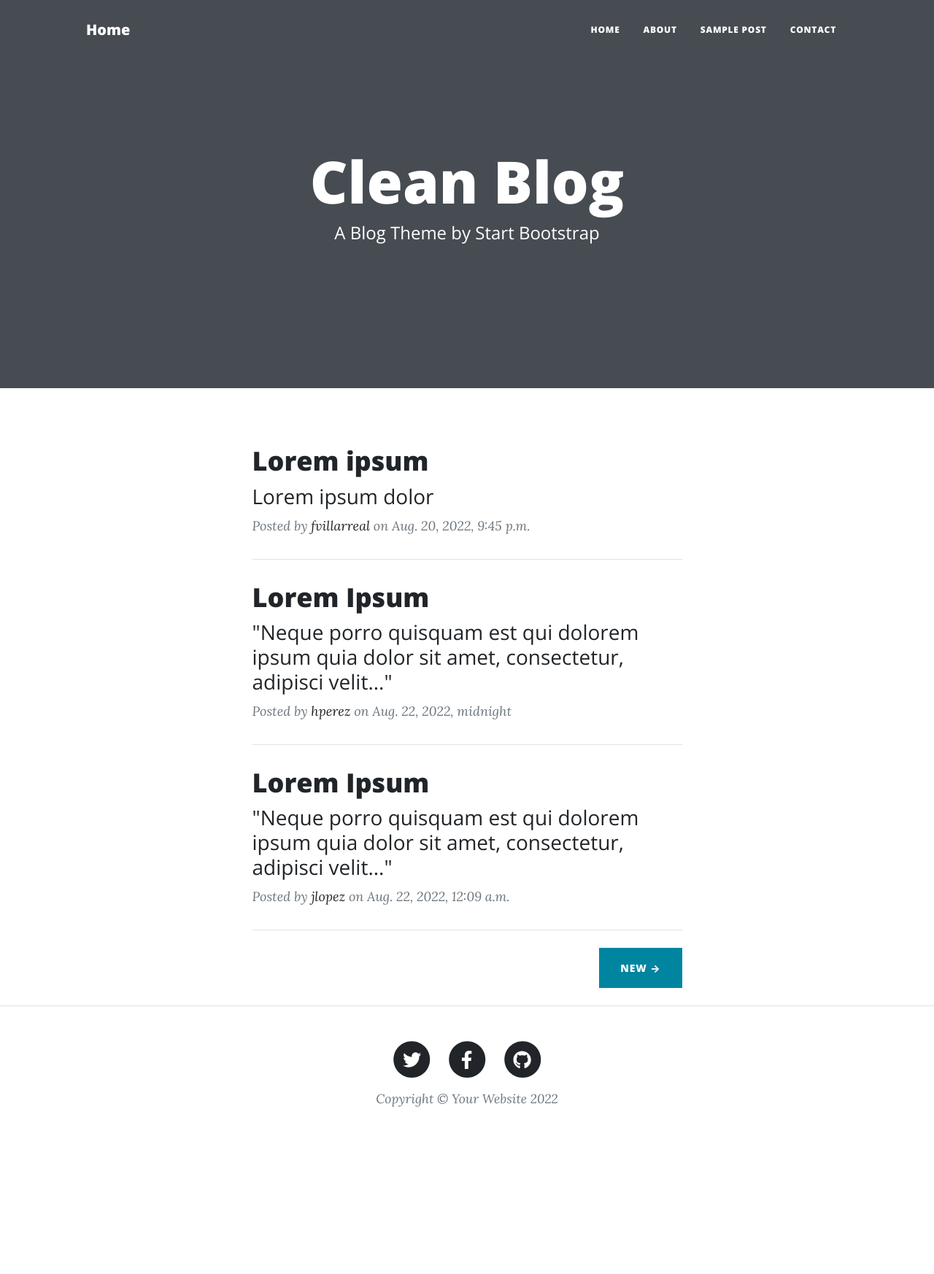
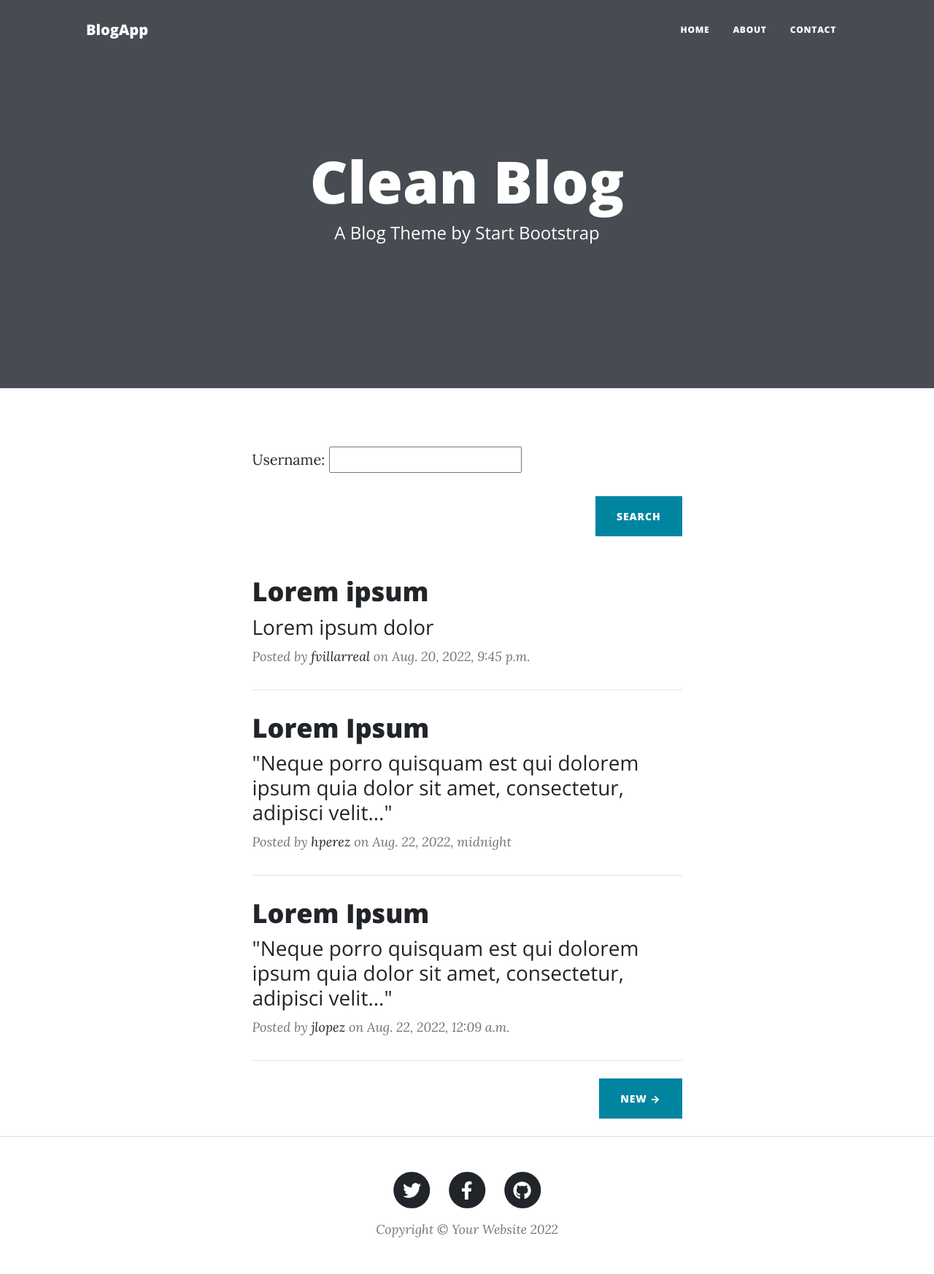
Before and after one commit to franco-villarreal/blog-django, a Django app: page /BlogApp/ in a window 1280 px wide. Shown: the whole page at 73% size. Before the commit the page ends 1517 px from the top, so only its background shows below. Run offline with Django 4.2, Linux system fonts and the light colour scheme; data comes from the database, SQL or seed files in the repository; both versions use the stored data as it was after the commit; some libraries are stand-ins or nearby versions.

Commit message:
Add post comments and minor fixes

```diff
--- a/BlogApp/forms.py
+++ b/BlogApp/forms.py
@@ -1,9 +1,14 @@
 from django import forms
 
 class CreatePostForm(forms.Form):
+    author = forms.CharField(max_length=15)
     title = forms.CharField(max_length=100)
     subtitle = forms.CharField(max_length=200)
     article = forms.CharField(max_length=10000)
 
 class FindPostByUsernameForm(forms.Form):
     username = forms.CharField(max_length=100)
+
+class CommentPostForm(forms.Form):
+    username = forms.CharField(max_length=15)
+    message = forms.CharField(max_length=100)
--- a/BlogApp/templates/BlogApp/base.html
+++ b/BlogApp/templates/BlogApp/base.html
@@ -20,16 +20,15 @@
         <!-- Navigation-->
         <nav class="navbar navbar-expand-lg navbar-light" id="mainNav">
             <div class="container px-4 px-lg-5">
-                <a class="navbar-brand" href="{% url 'BlogAppHome' %}">Home</a>
+                <a class="navbar-brand" href="{% url 'BlogAppHome' %}">BlogApp</a>
                 <button class="navbar-toggler" type="button" data-bs-toggle="collapse" data-bs-target="#navbarResponsive" aria-controls="navbarResponsive" aria-expanded="false" aria-label="Toggle navigation">
                     Menu
                     <i class="fas fa-bars"></i>
                 </button>
                 <div class="collapse navbar-collapse" id="navbarResponsive">
                     <ul class="navbar-nav ms-auto py-4 py-lg-0">
-                        <li class="nav-item"><a class="nav-link px-lg-3 py-3 py-lg-4" href="index.html">Home</a></li>
+                        <li class="nav-item"><a class="nav-link px-lg-3 py-3 py-lg-4" href="{% url 'BlogAppHome' %}">Home</a></li>
                         <li class="nav-item"><a class="nav-link px-lg-3 py-3 py-lg-4" href="about.html">About</a></li>
-                        <li class="nav-item"><a class="nav-link px-lg-3 py-3 py-lg-4" href="post.html">Sample Post</a></li>
                         <li class="nav-item"><a class="nav-link px-lg-3 py-3 py-lg-4" href="contact.html">Contact</a></li>
                     </ul>
                 </div>
--- a/BlogApp/templates/BlogApp/create-post.html
+++ b/BlogApp/templates/BlogApp/create-post.html
@@ -28,7 +28,7 @@ New post
                 {{ form.as_p }}
 
                 <div class="d-flex justify-content-end mb-4">
-                        <input  class="btn btn-primary text-uppercase" type="submit" value="Crear">
+                        <input  class="btn btn-primary text-uppercase" type="submit" value="New">
                 </div>
             </form>
         </div>
--- a/BlogApp/templates/BlogApp/home.html
+++ b/BlogApp/templates/BlogApp/home.html
@@ -24,6 +24,19 @@ Home
 <div class="container px-4 px-lg-5">
     <div class="row gx-4 gx-lg-5 justify-content-center">
         <div class="col-md-10 col-lg-8 col-xl-7">
+            <form action="" method="POST">
+                {% csrf_token %}
+                {{ form.as_p }}
+                <div class="d-flex justify-content-end mb-4">
+                    <input  class="btn btn-primary text-uppercase" type="submit" value="Search">
+                </div>
+            </form>
+        </div>
+    </div>
+</div>
+<div class="container px-4 px-lg-5">
+    <div class="row gx-4 gx-lg-5 justify-content-center">
+        <div class="col-md-10 col-lg-8 col-xl-7">
             {% for post in posts %}
             <!-- Post preview-->
             <div class="post-preview">
--- a/BlogApp/urls.py
+++ b/BlogApp/urls.py
@@ -1,9 +1,8 @@
 from django.urls import path
-from BlogApp.views import home, findPostById, createPost, findPostsByUsernameForm
+from BlogApp.views import home, findPostById, createPost
 
 urlpatterns = [
     path('', home, name="BlogAppHome"),
     path('posts/', createPost, name="BlogAppNewPost"),
     path('posts/(?P<id>\d+)/$', findPostById, name="BlogAppPosts"),
-    path('posts/search', findPostsByUsernameForm, name='BlogAppFindPostsByUsername')
 ]
--- a/BlogApp/views.py
+++ b/BlogApp/views.py
@@ -1,17 +1,59 @@
 from datetime import datetime
 from django.shortcuts import render
-from BlogApp.forms import CreatePostForm, FindPostByUsernameForm
-from BlogApp.models import Post, User
+from BlogApp.forms import CommentPostForm, CreatePostForm, FindPostByUsernameForm
+from BlogApp.models import Post, PostComment, User
+
+def findUsersByUsername(username):
+    users = User.objects.filter(username=username)
+
+    return users
+
+def findUserByUsernameOrCreateIt(username):
+    users = findUsersByUsername(username)
+
+    if len(users) == 0:
+        user = User(username=username)
+        user.save()
+    else:
+        user = users[0]
+
+    return user
 
 def home(request):
+    if request.method == 'POST':
+        form = FindPostByUsernameForm(request.POST)
+        if(form.is_valid()):
+            data = form.cleaned_data
+            users = findUsersByUsername(data.get('username'))
+            posts = Post.objects.filter(user=users[0].id)
+
+            context = {
+                "posts": posts
+            }
+
+            return render(request, 'BlogApp/home.html', context)
+
     posts = Post.objects.all()
-    context = { "posts": posts }
+    context = { "posts": posts, "form": FindPostByUsernameForm() }
 
     return render(request, 'BlogApp/home.html', context)
 
 def findPostById(request, id):
     posts = Post.objects.filter(id=id)
-    context = { "post": posts[0] }
+    post = posts[0]
+    comments = PostComment.objects.filter(post=post)
+
+    if request.method == 'POST':
+        form = CommentPostForm(request.POST)
+        if(form.is_valid()):
+            data = form.cleaned_data
+            user = findUserByUsernameOrCreateIt(data.get('username'))
+            comment = PostComment(post=posts[0], user=user, message=data.get('message'), created_at=datetime.now())
+            comment.save()
+
+            comments = PostComment.objects.filter(post=post)
+
+    context = { "post": post, "comments": comments, "form": CommentPostForm() }
 
     return render(request, 'BlogApp/post.html', context)
 
@@ -21,9 +63,13 @@ def createPost(request):
         if(form.is_valid()):
             data = form.cleaned_data
             # TODO: User ID must be obtained from user session, once authentication is implemented
-            userId = 1
-            users = User.objects.filter(id=userId)
-            user = users[0]
+            users = User.objects.filter(username=data.get('author'))
+
+            if len(users) == 0:
+                user = User(username=data.get('author'))
+                user.save()
+            else:
+                user = users[0]
 
             post = Post(title=data.get('title'), subtitle=data.get('subtitle'), article=data.get('article'), user=user, created_at=datetime.now())
             post.save()
@@ -35,24 +81,3 @@ def createPost(request):
     }
 
     return render(request, 'BlogApp/create-post.html', context)
-
-def findPostsByUsernameForm(request):
-    if request.method == 'POST':
-        form = FindPostByUsernameForm(request.POST)
-        if(form.is_valid()):
-            data = form.cleaned_data
-            users = User.objects.filter(username=data.get('username'))
-            posts = Post.objects.filter(user=users[0].id)
-
-            context = {
-                "posts": posts
-            }
-
-            # TODO: Create a view to list user's posts
-            return render(request, 'BlogApp/home.html', context)
-
-    context = {
-        "form": FindPostByUsernameForm()
-    }
-
-    return render(request, 'BlogApp/find-posts-by-username.html', context)
```
Also changed, not shown: BlogApp/templates/BlogApp/find-posts-by-username.html (deleted, +0 -37 lines), BlogApp/templates/BlogApp/post.html (+43 -0 lines), db.sqlite3.
